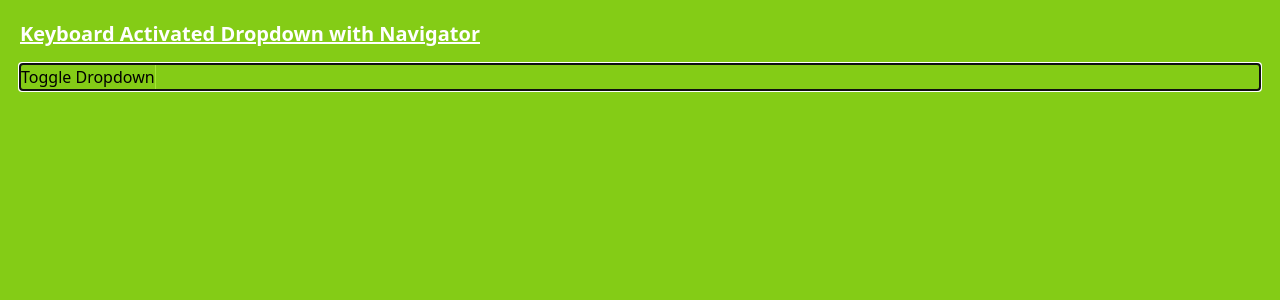
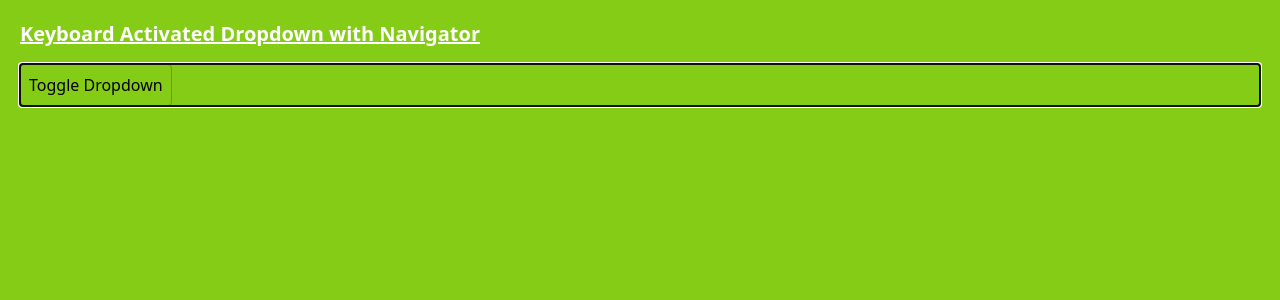
Before and after one commit to nietiene/React-Projects, a React (Vite) app: page / in a window 1280 px wide. Shown: the top 300 px of the page. Built offline with nearby package versions, Linux system fonts and the light colour scheme.

Commit message:
this is commit of react js styling

```diff
--- a/src/DropDown Menus/Another-Dropdown/dropdown.jsx
+++ b/src/DropDown Menus/Another-Dropdown/dropdown.jsx
@@ -45,7 +45,7 @@ const Dropdown = () => {
               className="mt-4"
             >
                 <button onClick={toggleDropdown}
-                className=" border border-lime-400 ">
+                className=" border border-lime-600 p-2 rounded hover:bg-lime-400 transiton duration-300">
                     Toggle Dropdown
                 </button>
                 {isDropdownOpen && (
--- a/src/DropDown Menus/Dropdown.jsx
+++ b/src/DropDown Menus/Dropdown.jsx
@@ -21,6 +21,9 @@ const DropDown = () => {
     }, []);
 
     return (
+        //className=" p-5 bg-lime-500 min-h-screen">  body
+        // div:    className="mt-4"
+        //  className=" border border-lime-600 p-2 rounded hover:bg-lime-400 transiton duration-300" button
         <div className="min-h-screen bg-gray-400 p-4">
             <h1 className="font-medium text-gray- underline text-gray-800">Dropdown Menu Example</h1>
             <button onClick={toggleDropdown}
```
